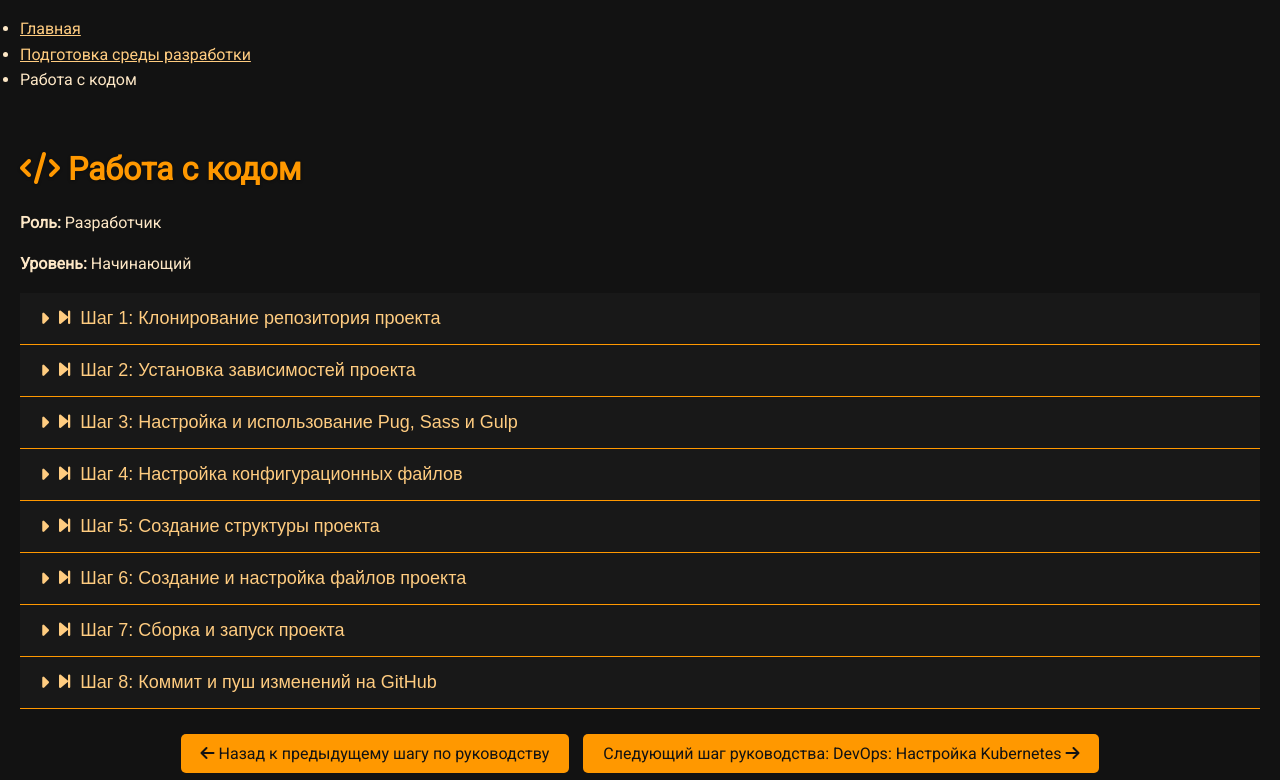
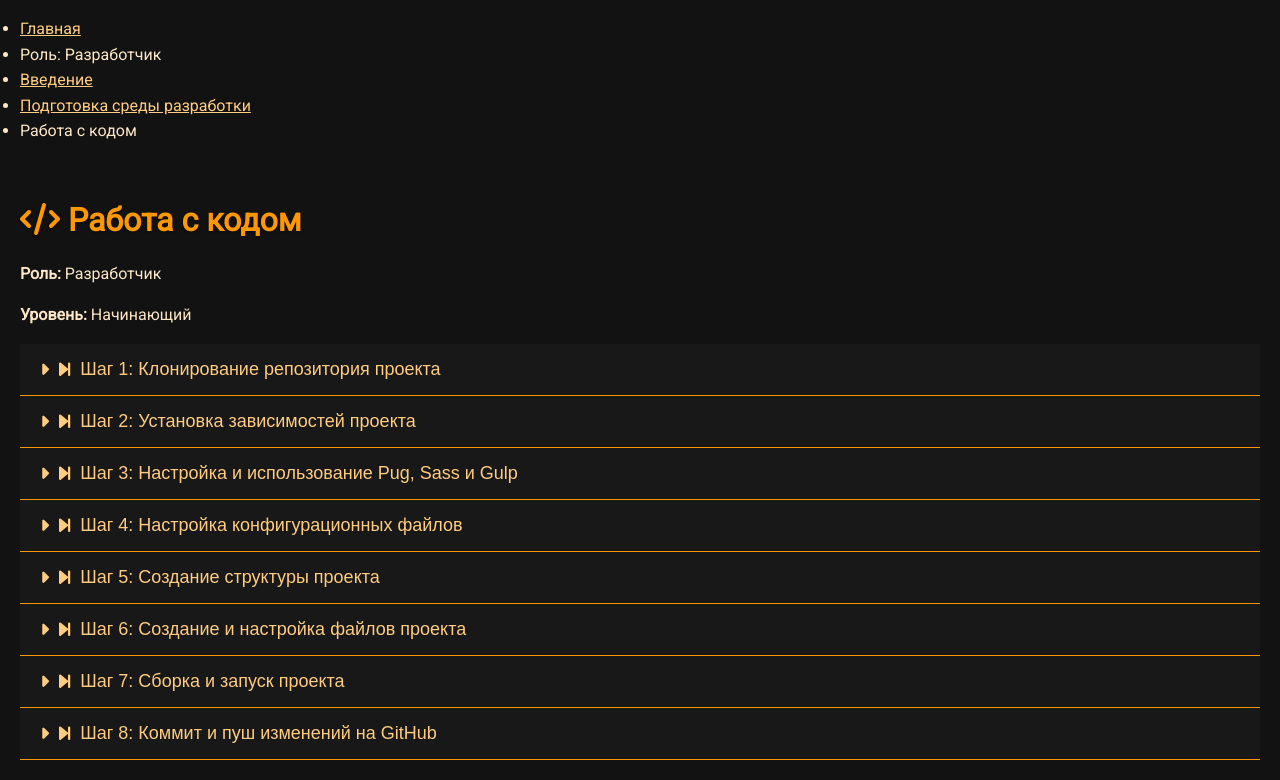
Before and after one commit to JustUs-uz/infrastructure-guide, a plain HTML site: page developer/work_with_code.html in a window 1280 px wide. Shown: the top 780 px of the page. Drawn offline with Linux system fonts and the light colour scheme.

Commit message:
Update work_with_code.html
Updated breadcrumb

```diff
--- a/developer/work_with_code.html
+++ b/developer/work_with_code.html
@@ -14,6 +14,8 @@
     <nav class="breadcrumb">
         <ul>
             <li class="breadcrumb-item"><a href="../index.html">Главная</a></li>
+            <li class="breadcrumb-item">Роль: Разработчик</li>
+            <li class="breadcrumb-item"><a href="introduction.html">Введение</a></li>
             <li class="breadcrumb-item"><a href="preparation.html">Подготовка среды разработки</a></li>
             <li class="breadcrumb-item active">Работа с кодом</li>
         </ul>
```
